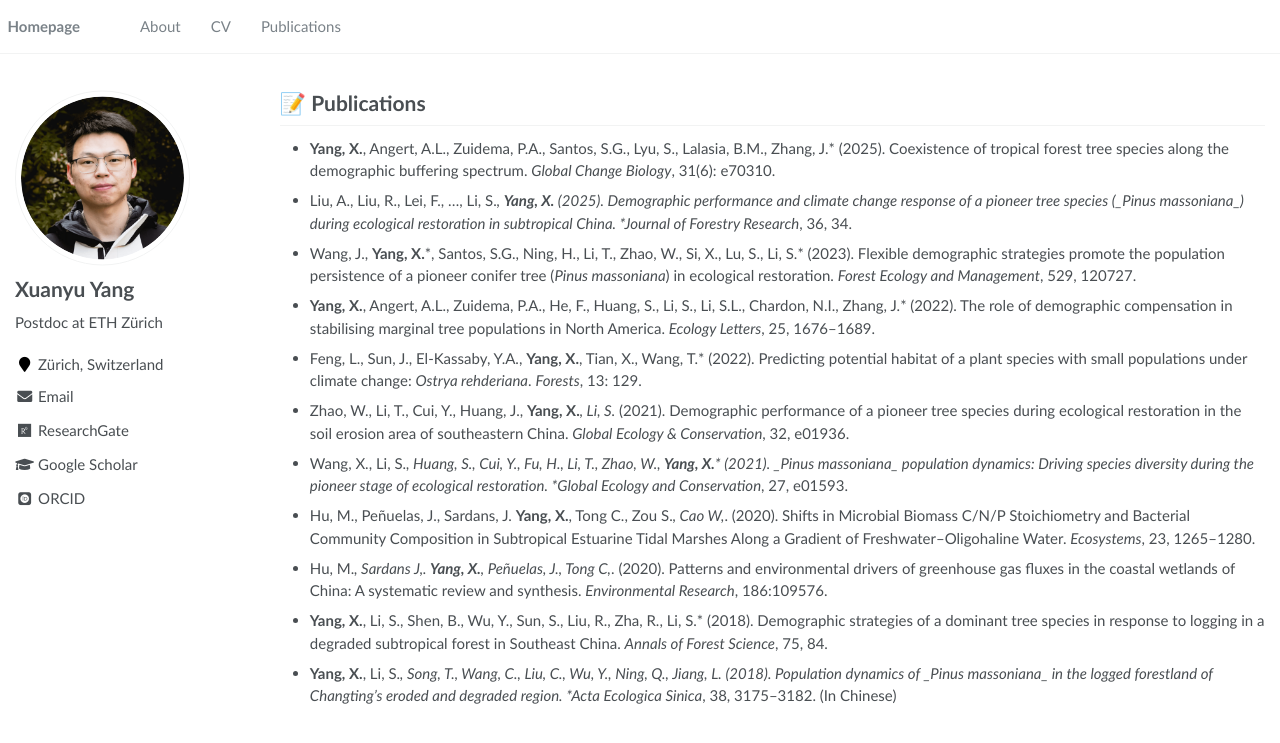
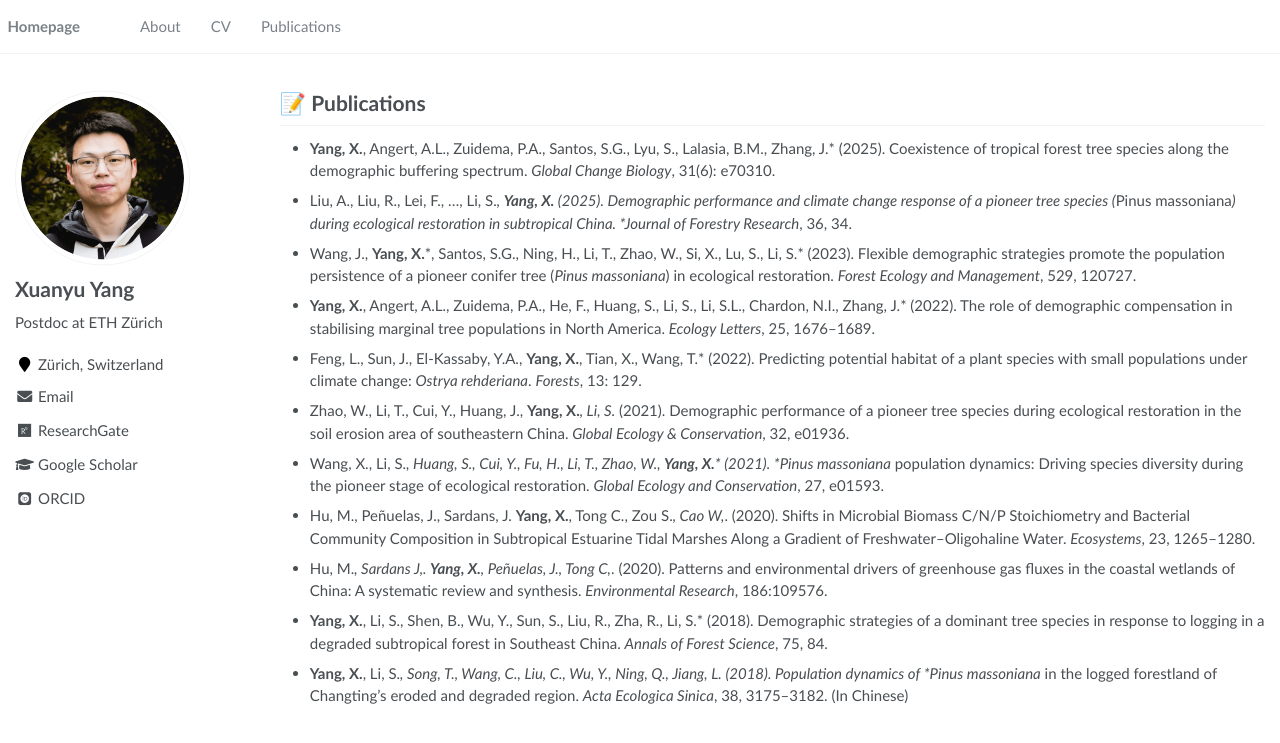
Before and after one commit to Xianyu-Yang/xianyu-yang.github.io, a Jekyll site: the page built from _pages/publications.md, in a window 1280 px wide. Shown: the top 743 px of the page. Built offline with Jekyll 4.4.1, drawn with Linux system fonts in a browser that asks for light colours; some web fonts are replaced.

```diff
--- a/_pages/publications.md
+++ b/_pages/publications.md
@@ -8,17 +8,17 @@ author_profile: true
 # 📝 Publications
 - **Yang, X.**, Angert, A.L., Zuidema, P.A., Santos, S.G., Lyu, S., Lalasia, B.M., Zhang, J.* (2025). Coexistence of tropical forest tree species along the demographic buffering spectrum. *Global Change Biology*, 31(6): e70310.
 
-- Liu, A., Liu, R., Lei, F., …, Li, S.*, **Yang, X.** (2025). Demographic performance and climate change response of a pioneer tree species (_Pinus massoniana_) during ecological restoration in subtropical China. *Journal of Forestry Research*, 36, 34.
+- Liu, A., Liu, R., Lei, F., …, Li, S.*, **Yang, X.** (2025). Demographic performance and climate change response of a pioneer tree species (*Pinus massoniana*) during ecological restoration in subtropical China. *Journal of Forestry Research*, 36, 34.
 
-- Wang, J., **Yang, X.**\*, Santos, S.G., Ning, H., Li, T., Zhao, W., Si, X., Lu, S., Li, S.* (2023). Flexible demographic strategies promote the population persistence of a pioneer conifer tree (_Pinus massoniana_) in ecological restoration. *Forest Ecology and Management*, 529, 120727.
+- Wang, J., **Yang, X.**\*, Santos, S.G., Ning, H., Li, T., Zhao, W., Si, X., Lu, S., Li, S.* (2023). Flexible demographic strategies promote the population persistence of a pioneer conifer tree (*Pinus massoniana*) in ecological restoration. *Forest Ecology and Management*, 529, 120727.
 
 - **Yang, X.**, Angert, A.L., Zuidema, P.A., He, F., Huang, S., Li, S., Li, S.L., Chardon, N.I., Zhang, J.* (2022). The role of demographic compensation in stabilising marginal tree populations in North America. *Ecology Letters*, 25, 1676–1689.
 
-- Feng, L., Sun, J., El-Kassaby, Y.A., **Yang, X.**, Tian, X., Wang, T.* (2022). Predicting potential habitat of a plant species with small populations under climate change: _Ostrya rehderiana_. *Forests*, 13: 129.
+- Feng, L., Sun, J., El-Kassaby, Y.A., **Yang, X.**, Tian, X., Wang, T.* (2022). Predicting potential habitat of a plant species with small populations under climate change: *Ostrya rehderiana*. *Forests*, 13: 129.
 
 - Zhao, W., Li, T., Cui, Y., Huang, J., **Yang, X.***, Li, S.* (2021). Demographic performance of a pioneer tree species during ecological restoration in the soil erosion area of southeastern China. *Global Ecology & Conservation*, 32, e01936.
 
-- Wang, X., Li, S.*, Huang, S., Cui, Y., Fu, H., Li, T., Zhao, W., **Yang, X.**\* (2021). _Pinus massoniana_ population dynamics: Driving species diversity during the pioneer stage of ecological restoration. *Global Ecology and Conservation*, 27, e01593.
+- Wang, X., Li, S.*, Huang, S., Cui, Y., Fu, H., Li, T., Zhao, W., **Yang, X.**\* (2021). *Pinus massoniana* population dynamics: Driving species diversity during the pioneer stage of ecological restoration. *Global Ecology and Conservation*, 27, e01593.
 
 - Hu, M., Peñuelas, J., Sardans, J. **Yang, X.**, Tong C., Zou S.*, Cao W,*. (2020). Shifts in Microbial Biomass C/N/P Stoichiometry and Bacterial Community Composition in Subtropical Estuarine Tidal Marshes Along a Gradient of Freshwater–Oligohaline Water. *Ecosystems*, 23, 1265–1280.
 
@@ -26,4 +26,4 @@ author_profile: true
 
 - **Yang, X.**, Li, S., Shen, B., Wu, Y., Sun, S., Liu, R., Zha, R., Li, S.* (2018). Demographic strategies of a dominant tree species in response to logging in a degraded subtropical forest in Southeast China. *Annals of Forest Science*, 75, 84.
 
-- **Yang, X.**, Li, S.*, Song, T., Wang, C., Liu, C., Wu, Y., Ning, Q., Jiang, L. (2018). Population dynamics of _Pinus massoniana_ in the logged forestland of Changting’s eroded and degraded region. *Acta Ecologica Sinica*, 38, 3175–3182. (In Chinese)
+- **Yang, X.**, Li, S.*, Song, T., Wang, C., Liu, C., Wu, Y., Ning, Q., Jiang, L. (2018). Population dynamics of *Pinus massoniana* in the logged forestland of Changting’s eroded and degraded region. *Acta Ecologica Sinica*, 38, 3175–3182. (In Chinese)
```
